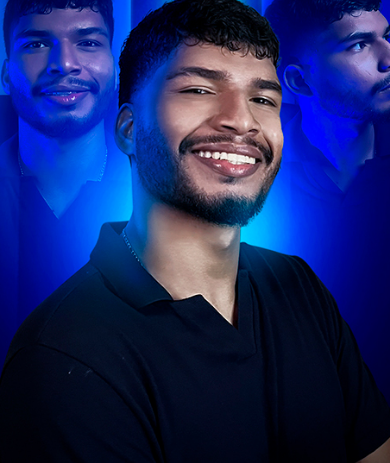
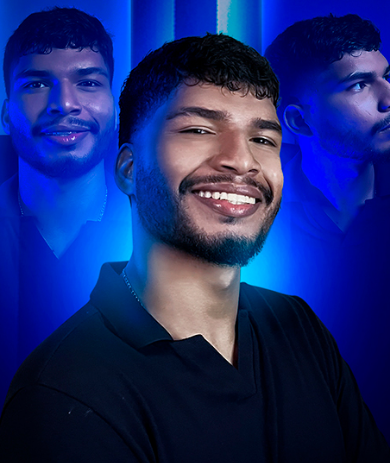
Before and after one commit to LeonardoT07/site-igordesigner, a plain HTML site: page index.html in a window 390 px wide. Shown: the top 463 px of the page. Drawn offline with Linux system fonts and the light colour scheme; a web font is replaced by a local one.

Commit message:
remocao do position

```diff
--- a/src/css/custom.css
+++ b/src/css/custom.css
@@ -163,7 +163,6 @@ header p {
     header {
         background-image: url("../imagens/background_igordesigner600px.jpg");
         background-position: center bottom;
-        background-position-y: -40px; /* Move para cima */
         padding-bottom: 20px;
     }
 
```
